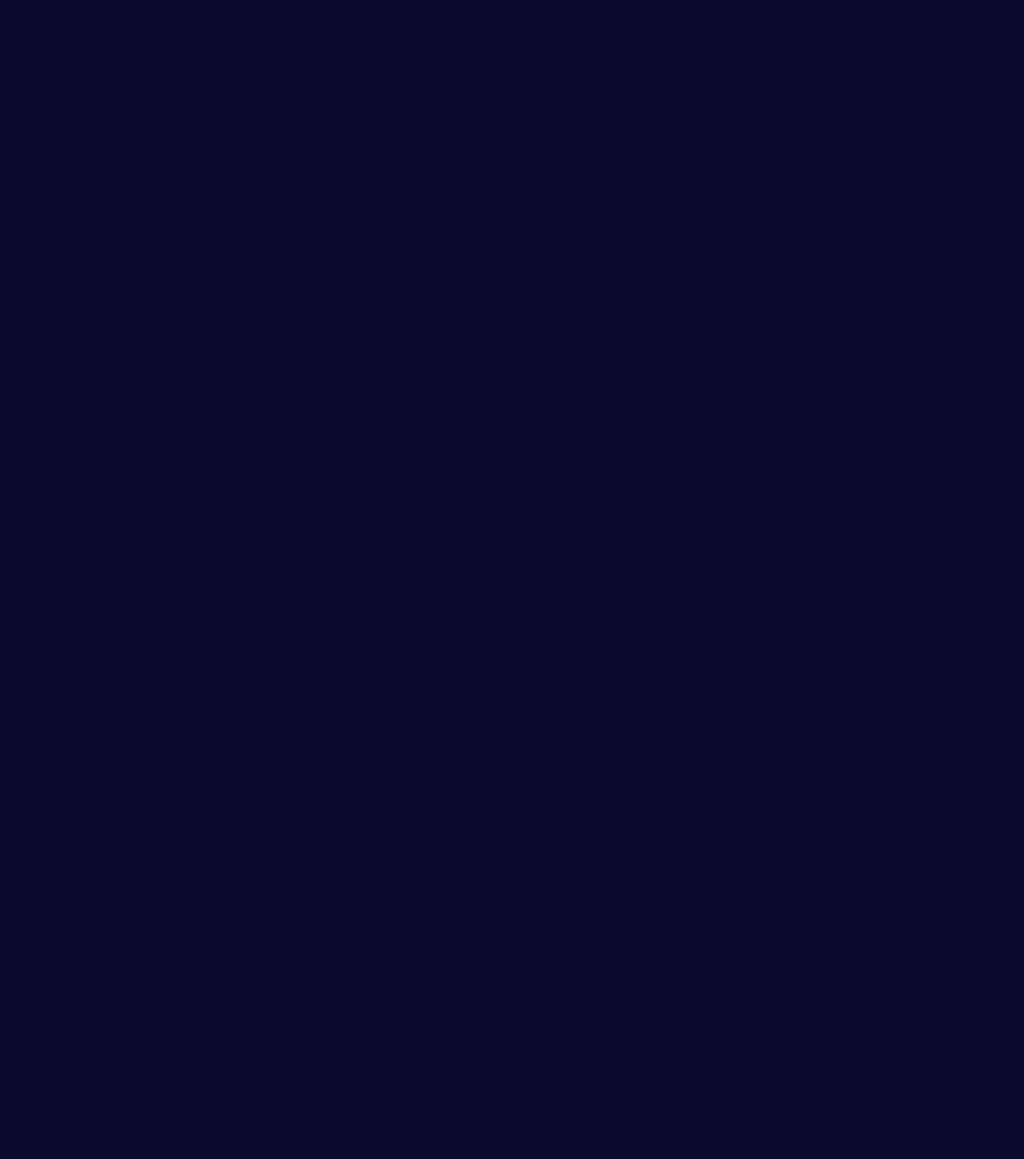
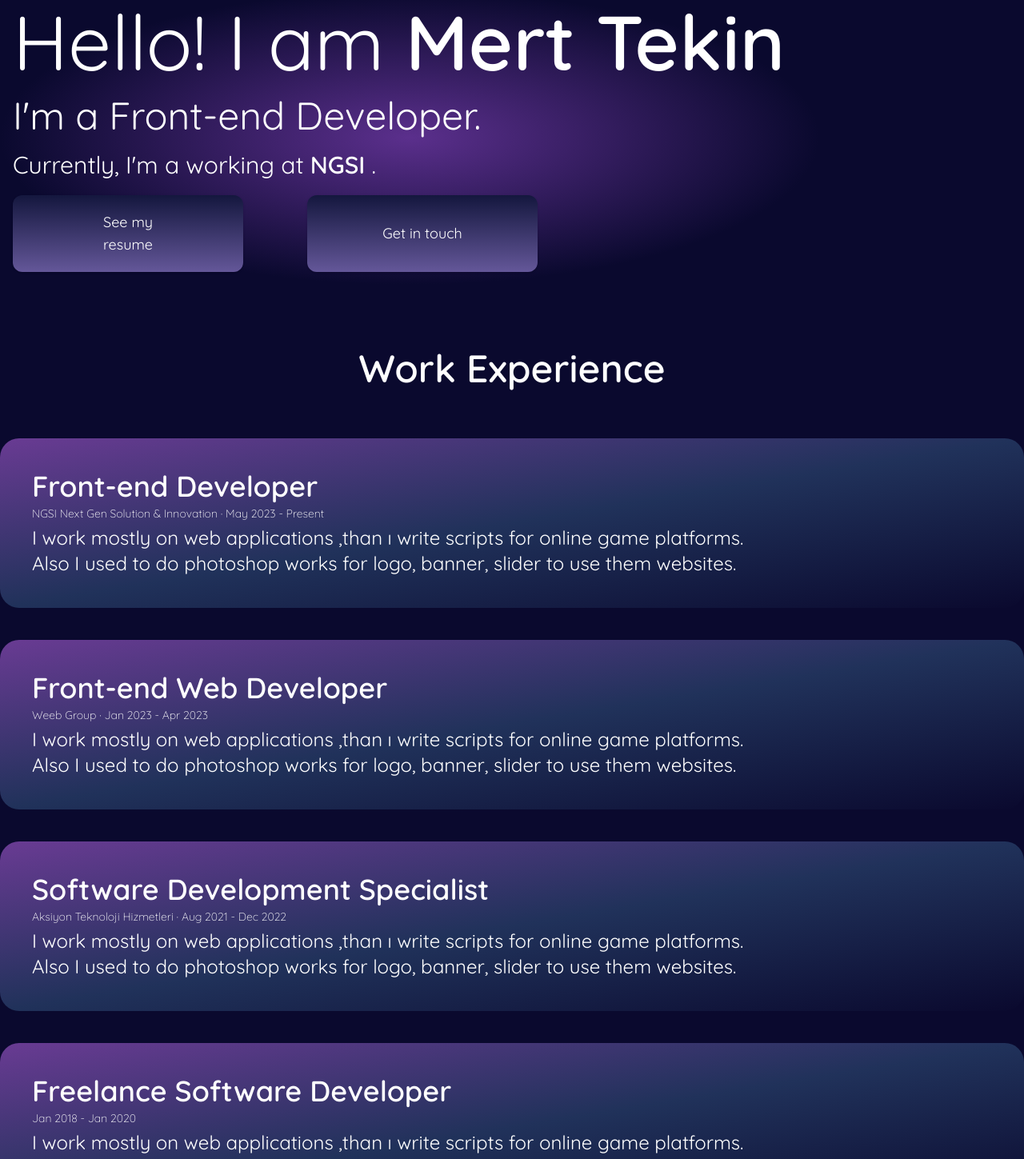
Before and after one commit to mertttekin/webmert, a Nuxt app: page / in a window 1280 px wide. Shown: the part 300-1749 px from the top of the page at 80% size. Before the commit the page ends 800 px from the top, so only its background shows below. Built offline with nearby package versions, Linux system fonts and the light colour scheme.

Commit message:
added hero and middle section

```diff
--- a/assets/css/main.css
+++ b/assets/css/main.css
@@ -5,3 +5,8 @@
 body{
     background-color: #0A092E;;
 }
+
+.gradiet{
+    border-radius: 91rem;
+    background: radial-gradient(50% 50% at 50% 50%, rgba(118, 60, 172, 0.75) 0%, rgba(50, 15, 133, 0.00) 100%);
+}
--- /dev/null
+++ b/components/Hero/index.vue
@@ -0,0 +1,23 @@
+<template>
+    <div class="font-quicksand mx-auto flex flex-col space-y-5 max-w-5xl gradiet py-20 xl:-translate-x-32 p-4 sm:p-4">
+        <div>
+            <h1 class="text-white sm:text-8xl text-3xl font-normal">Hello! I am <span class="font-semibold">Mert Tekin</span></h1>
+        </div>
+        <span class="text-white sm:text-5xl text-2xl">I'm a Front-end Developer. </span>
+        <span class="text-white sm:text-3xl text-xl">Currently, I'm a working at <span class="font-semibold">NGSI</span> . </span>
+        <div class="flex sm:space-x-20 space-x-5">
+            <button
+                class="sm:w-72 w-32 rounded-xl shadow sm:py-5 py-1 sm:px-20 px-1 bg-gradient-to-b from-[#14173E] to-[#645799] hover:from-[#645799] hover:to-[#14173E]">
+                <span class="text-white text-sm sm:text-lg">
+                    See my resume
+                </span>
+            </button>
+            <button
+                class="sm:w-72 w-32 rounded-xl shadow sm:py-5 py-1 sm:px-20 px-1 bg-gradient-to-b from-[#14173E] to-[#645799] hover:from-[#645799] hover:to-[#14173E]">
+                <span class="text-white text-sm sm:text-lg">
+                    Get in touch
+                </span>
+            </button>
+        </div>
+    </div>
+</template>
--- /dev/null
+++ b/components/Middle/index.vue
@@ -0,0 +1,33 @@
+<template>
+    <div class="font-quicksand text-white text-center sm:my-20">
+        <h1 class="font-semibold sm:text-5xl text-3xl">
+            Work Experience
+        </h1>
+        <ul class="mt-16 space-y-10 sm:p-0 p-2">
+            <li class="max-w-7xl mx-auto space-y-1 py-10 items-start text-start px-10 rounded-3xl bg-gradient-to-br from-[#693B93] via-[#6EBFF439] to-[#4690D400]">
+                <h2 class="font-semibold sm:text-4xl text-2xl">Front-end Developer</h2>
+                <h3 class="font-extralight text-sm">NGSI Next Gen Solution & Innovation · May 2023 - Present</h3>
+                <p class="sm:text-2xl text-lg">I work mostly on web applications ,than ı write scripts for online game platforms.<br>
+                    Also I used to do photoshop works for logo, banner, slider to use them websites.</p>
+            </li>
+            <li class="max-w-7xl mx-auto space-y-1 py-10 items-start text-start px-10 rounded-3xl bg-gradient-to-br from-[#693B93] via-[#6EBFF439] to-[#4690D400]">
+                <h2 class="font-semibold sm:text-4xl text-2xl">Front-end Web Developer</h2>
+                <h3 class="font-extralight text-sm">Weeb Group · Jan 2023 - Apr 2023</h3>
+                <p class="sm:text-2xl text-lg">I work mostly on web applications ,than ı write scripts for online game platforms.<br>
+                    Also I used to do photoshop works for logo, banner, slider to use them websites.</p>
+            </li>
+            <li class="max-w-7xl mx-auto space-y-1 py-10 items-start text-start px-10 rounded-3xl bg-gradient-to-br from-[#693B93] via-[#6EBFF439] to-[#4690D400]">
+                <h2 class="font-semibold sm:text-4xl text-2xl">Software Development Specialist</h2>
+                <h3 class="font-extralight text-sm">Aksiyon Teknoloji Hizmetleri · Aug 2021 - Dec 2022</h3>
+                <p class="sm:text-2xl text-lg">I work mostly on web applications ,than ı write scripts for online game platforms.<br>
+                    Also I used to do photoshop works for logo, banner, slider to use them websites.</p>
+            </li>
+            <li class="max-w-7xl mx-auto space-y-1 py-10 items-start text-start px-10 rounded-3xl bg-gradient-to-br from-[#693B93] via-[#6EBFF439] to-[#4690D400]">
+                <h2 class="font-semibold sm:text-4xl text-2xl">Freelance Software Developer</h2>
+                <h3 class="font-extralight text-sm">Jan 2018 - Jan 2020</h3>
+                <p class="sm:text-2xl text-lg">I work mostly on web applications ,than ı write scripts for online game platforms.<br>
+                    Also I used to do photoshop works for logo, banner, slider to use them websites.</p>
+            </li>
+        </ul>
+    </div>
+</template>#693B93, #6EBFF439, #4690D400#693B93, #6EBFF439, #4690D400
--- a/components/Navbar/Hero/index.vue
+++ /dev/null
@@ -1,3 +0,0 @@
-<template>
-    div
-</template>
--- a/components/Navbar/index.vue
+++ b/components/Navbar/index.vue
@@ -1,11 +1,11 @@
 <template>
-    <div class="bg-[#9F9BB240] max-w-7xl mx-auto my-28 rounded-lg">
-        <ul class="flex justify-between font-quicksand text-2xl capitalize text-[#C5C5C5] py-4 px-10 font-medium">
+    <div class="bg-[#9F9BB240] max-w-7xl mx-auto sm:my-28 rounded-lg">
+        <ul class="flex justify-between font-quicksand text-xs items-center sm:text-2xl capitalize text-[#C5C5C5] py-4 px-10 font-medium">
             <li>about me</li>
             <li>my project</li>
             <li>contact me</li>
             <li>my skills</li>
-            <li class="flex items-center justify-around space-x-3">
+            <li class="flex items-center justify-around space-x-3 w-10 sm:w-20">
                 <svg xmlns="http://www.w3.org/2000/svg" width="25" height="24" viewBox="0 0 34 34" fill="none">
                     <path fill-rule="evenodd" clip-rule="evenodd"
                         d="M30.1905 33.9551H3.81555C1.73462 33.9551 0.047699 32.2682 0.047699 30.1872V3.81228C0.047699 1.73136 1.73462 0.0444336 3.81555 0.0444336H30.1905C32.2714 0.0444336 33.9583 1.73136 33.9583 3.81228V30.1872C33.9583 32.2682 32.2714 33.9551 30.1905 33.9551ZM24.2146 29.2453H29.2467V18.9079C29.2467 14.534 26.7673 12.4192 23.3041 12.4192C19.8393 12.4192 18.3812 15.1173 18.3812 15.1173V12.918H13.5316V29.2453H18.3812V20.6745C18.3812 18.378 19.4383 17.0114 21.4617 17.0114C23.3216 17.0114 24.2146 18.3246 24.2146 20.6745V29.2453ZM4.75567 7.76717C4.75567 9.43098 6.09423 10.78 7.74609 10.78C9.39796 10.78 10.7357 9.43098 10.7357 7.76717C10.7357 6.10336 9.39796 4.7543 7.74609 4.7543C6.09423 4.7543 4.75567 6.10336 4.75567 7.76717ZM10.2988 29.2453H5.24198V12.918H10.2988V29.2453Z"
--- a/pages/index.vue
+++ b/pages/index.vue
@@ -1,5 +1,7 @@
 <template>
-    <div class="">
+    <div>
         <Navbar/>
+        <Hero/>
+        <Middle/>
     </div>
 </template>
```
